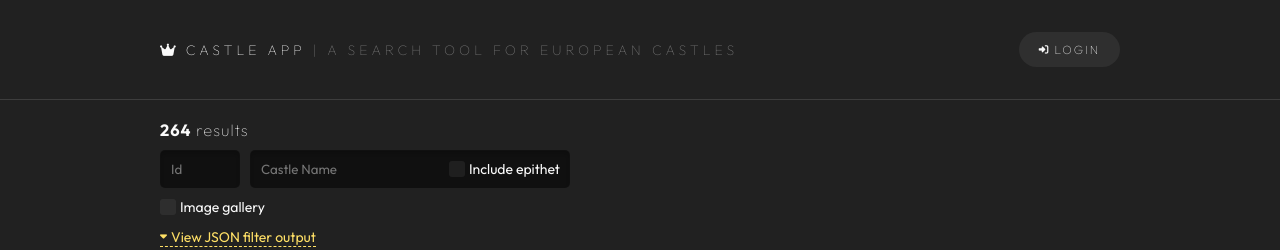
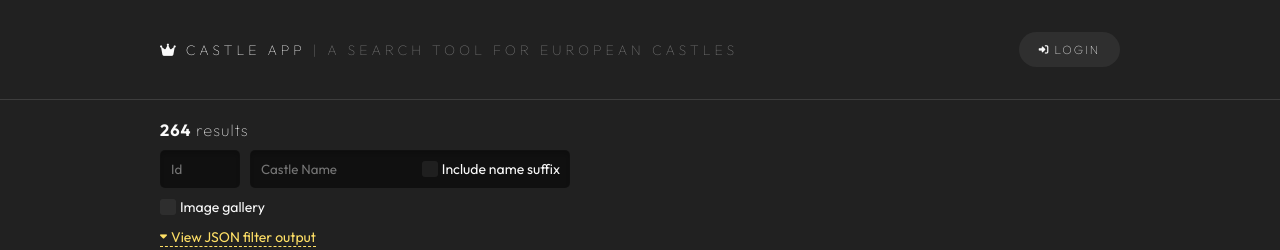
Before and after one commit to olinkirkland/castle-app, a React (Create React App) app: page / in a window 1280 px wide. Shown: the top 250 px of the page. Built offline with nearby package versions, Linux system fonts and the light colour scheme; some icons are missing.

Commit message:
Rename secondary -> name suffix

```diff
--- a/src/components/Search.tsx
+++ b/src/components/Search.tsx
@@ -61,7 +61,7 @@ function Search({ applyFilter, resultsCount }: Props) {
             }}
           />
           <Checkbox
-            text="Include epithet"
+            text="Include name suffix"
             value={filter.includeSecondaryName}
             checked={(b: boolean) => {
               setFilter((prev) => {
```
